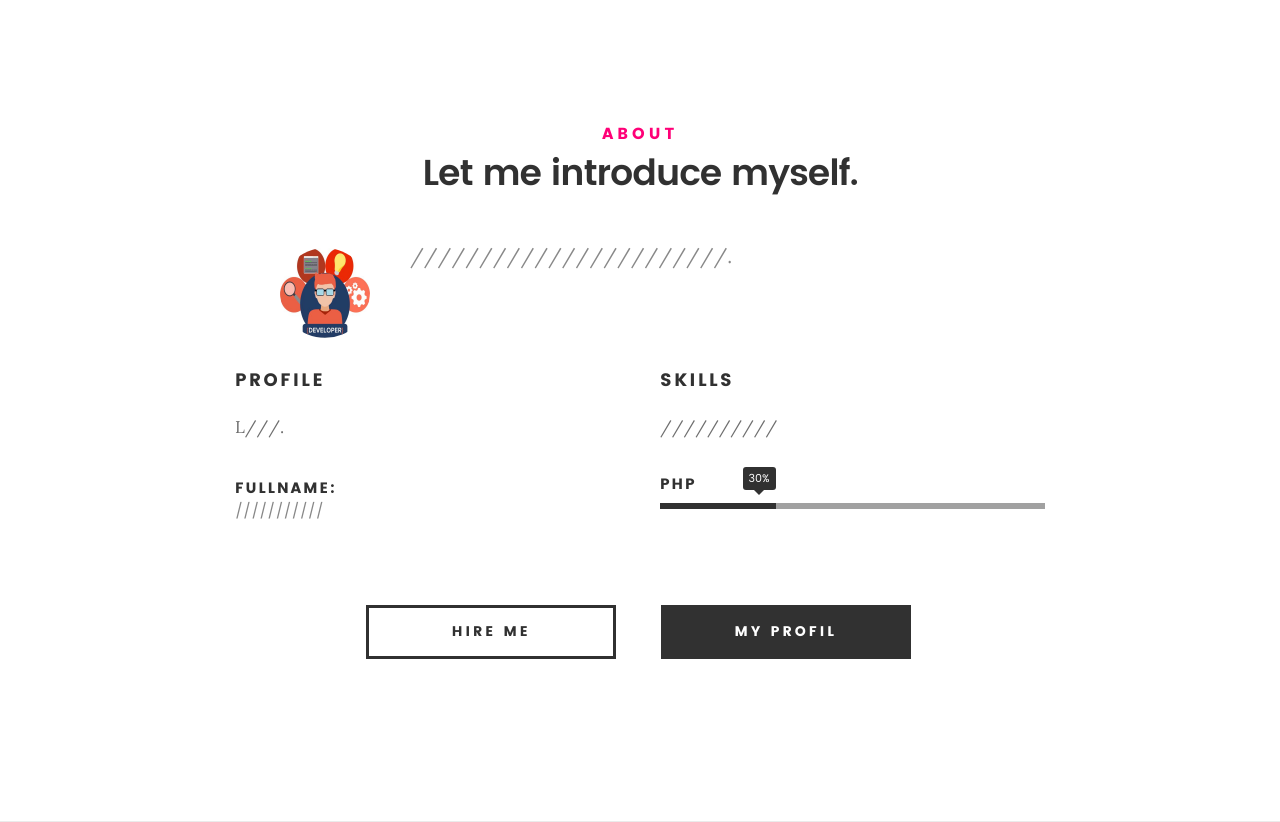
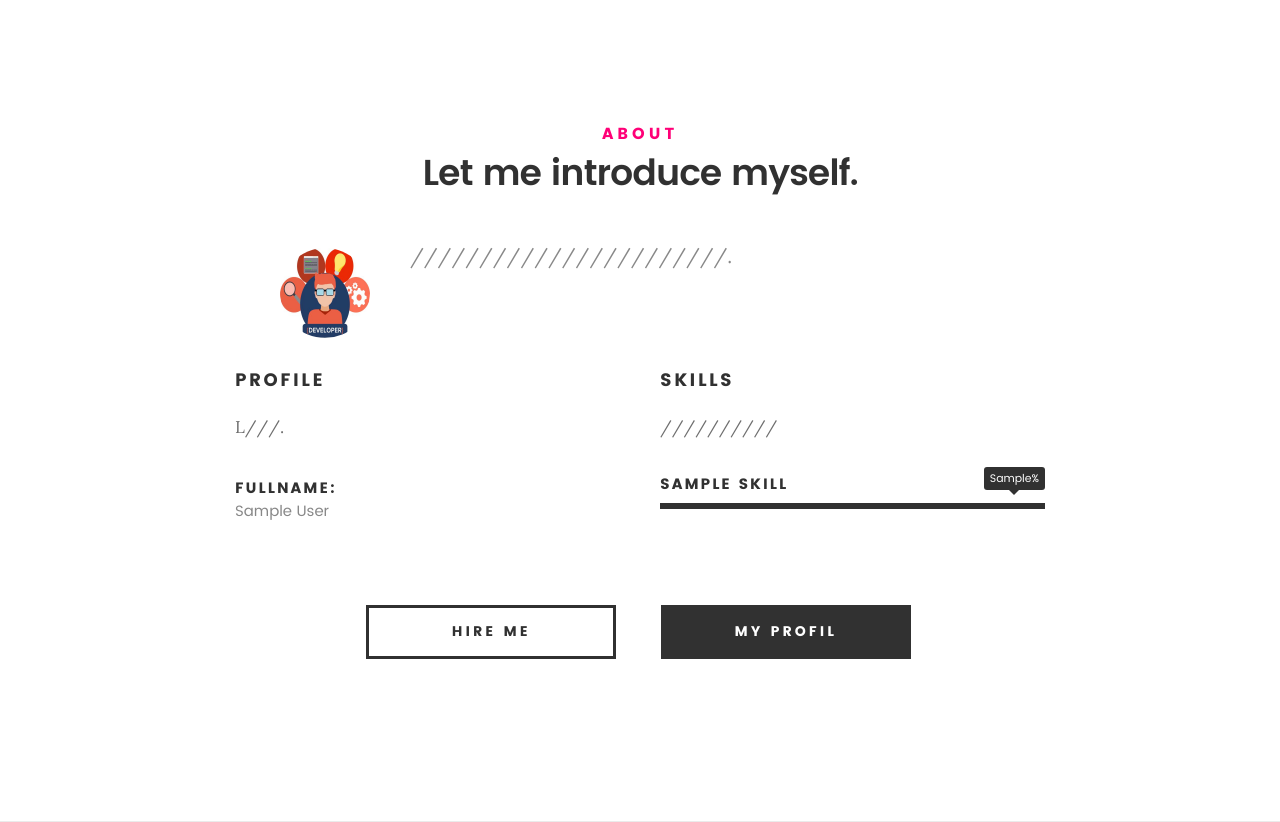
Before and after one commit to gramosshala/Portfolio, a PHP site: page / in a window 1280 px wide. Shown: the part 801-1623 px from the top of the page. Run offline with PHP 8.4, Linux system fonts and the light colour scheme; tables that the repository leaves empty or names only in its code hold one stand-in row (values such as "Sample post"); some libraries are stand-ins or nearby versions.

Commit message:
Second Commit

```diff
--- a/index.php
+++ b/index.php
@@ -8,6 +8,7 @@
     <meta name="viewport" content="width=device-width, initial-scale=1, maximum-scale=1">
 
     <!-- CSS    ===================================================== -->
+
     <link rel="stylesheet" href="css/base.css">
     <link rel="stylesheet" href="css/main.css">
     <link rel="stylesheet" href="css/vendor.css">
@@ -16,7 +17,6 @@
     <script src="js/pace.min.js"></script>
 
 </head>
-
 <body id="top">
 
 <?php include 'includes/header.php'; ?>
@@ -27,13 +27,24 @@
         <div class="row">
             <div class="col-twelve">
                 <h5>Hello, World.</h5>
-                <h1>I'm <?php echo 'Gramos Shala' ?>>.</h1>
+                <?php include 'phpclass/Databases.php' ?>;
+                <?php
+                $objectDB = new Databases();
+                $conn = $objectDB->getConnection();
+                $sql = "SELECT * FROM user";
+                $result = $conn->query($sql);
+                if ($result->num_rows > 0){
+                while ($row = $result->fetch_assoc()){
+
+                ?>
+                <h1>I'm <?php echo $row['firstname'] . " " . $row['lastname'] ?></h1>
                 <p class="intro-position">
                     <span><?php echo 'Back-end Developer' ?> </span>
                     <span><?php echo 'PHP-LARAVEL ' ?> </span>
                 </p>
                 <a class="button stroke smoothscroll" href="#about" title="">More About Me</a>
             </div>
+
         </div>
     </div>
 
@@ -71,22 +82,40 @@
             <ul class="info-list">
                 <li>
                     <strong>Fullname:</strong>
-                    <span>///////////</span>
+                    <span><?php echo $row['firstname'] . " " . $row['lastname'] ?></span>
                 </li>
             </ul>
         </div>
 
+        <?php }
+        } ?>
         <div class="col-six tab-full">
+            <?php
+
+            $sql1 = "SELECT * FROM skills";
+            $result = $conn->query($sql1);
+            if ($result->num_rows > 0){
+
+            ?>
             <h3>Skills</h3>
             <p>//////////</p>
 
             <ul class="skill-bars">
-                <li>
-                    <?php $d = 30; ?>
-                    <div class="progress percent<?php echo $d ?> >"><span><?php echo $d ?>%</span></div>
-                    <strong>PHP</strong>
-                </li>
+                <?php
+
+                while ($row = $result->fetch_assoc()) {
+
+
+                    ?>
+                    <li>
+                        <div class="progress percent<?php echo $row['percentage'] ?> >">
+                            <span><?php echo $row['percentage'] ?>%</span></div>
+                        <strong><?php echo $row['name'] ?></strong>
+                    </li>
+                <?php }
+                } ?>
             </ul>
+
         </div>
     </div>
     <div class="row button-section">
--- a/phpclass/Databases.php
+++ b/phpclass/Databases.php
@@ -3,10 +3,28 @@
 class Databases
 {
 
-    public function connection()
+    private $localhost;
+    private $user;
+    private $pass;
+    private $emriDatabases;
+
+    function __construct()
+    {
+        $this->localhost = 'localhost';
+        $this->user = 'root';
+        $this->pass = '';
+        $this->emriDatabases = 'portfolio';
+    }
+
+    function getConnection()
     {
 
+        $connection = new mysqli($this->localhost, $this->user, $this->pass, $this->emriDatabases);
 
+        if ($connection->connect_errno) {
+            die("Connection failed: " . $connection->connect_error);
+        }
+        return $connection;
     }
 
 }
```
